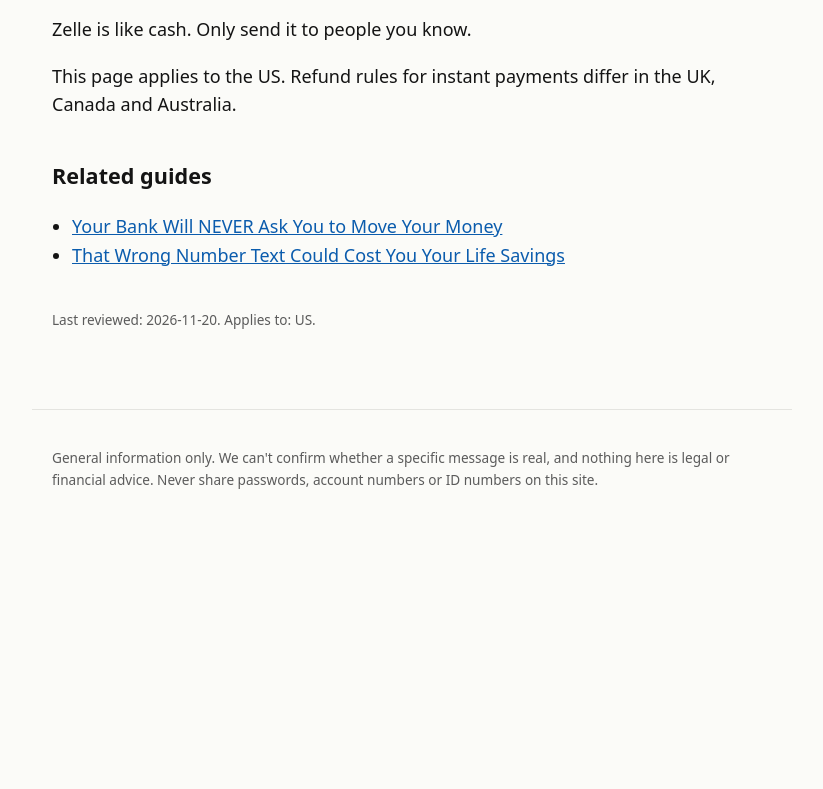
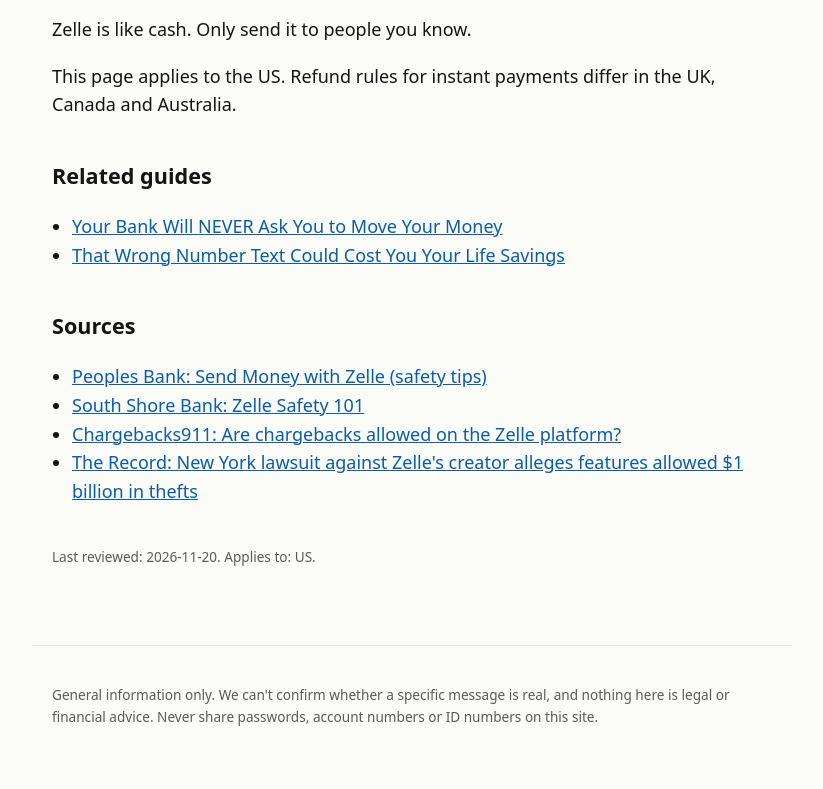
Before and after one commit to rrebenque/scam-proof-site, an Astro site: page /scams/zelle in a window 1280 px wide. Shown: the part 845-1634 px from the top of the page, without its empty margins (228-1051 px from the left). Before the commit the page ends 1397 px from the top, so only its background shows below. Built offline with nearby package versions, Linux system fonts and the light colour scheme; Astro itself is replaced by a stand-in of ours.

Commit message:
Add sources for episode 5
Co-Authored-By: Claude Sonnet 5.5 <noreply@anthropic.com>
Claude-Session: https://claude.ai/code/session_01WEXAHQ9Ha2bHExWtmCG14N

```diff
--- a/src/content/scams/zelle.md
+++ b/src/content/scams/zelle.md
@@ -14,6 +14,15 @@ redFlags:
   - "A seller who only accepts Zelle and refuses cards"
   - "A deal that is cheaper than the official price"
 related: ["safe-account", "pig-butchering"]
+sources:
+  - label: "Peoples Bank: Send Money with Zelle (safety tips)"
+    url: "https://peoplesbancorp.com/zelle"
+  - label: "South Shore Bank: Zelle Safety 101"
+    url: "https://www.southshorebank.com/resources/security-center/zelle%C2%AE-safety-101"
+  - label: "Chargebacks911: Are chargebacks allowed on the Zelle platform?"
+    url: "https://chargebacks911.com/?p=53987"
+  - label: "The Record: New York lawsuit against Zelle's creator alleges features allowed $1 billion in thefts"
+    url: "https://therecord.media/zelle-lawsuit-new-york-state-scams-fraud"
 reviewed: "2026-11-20"
 ---
 
```
